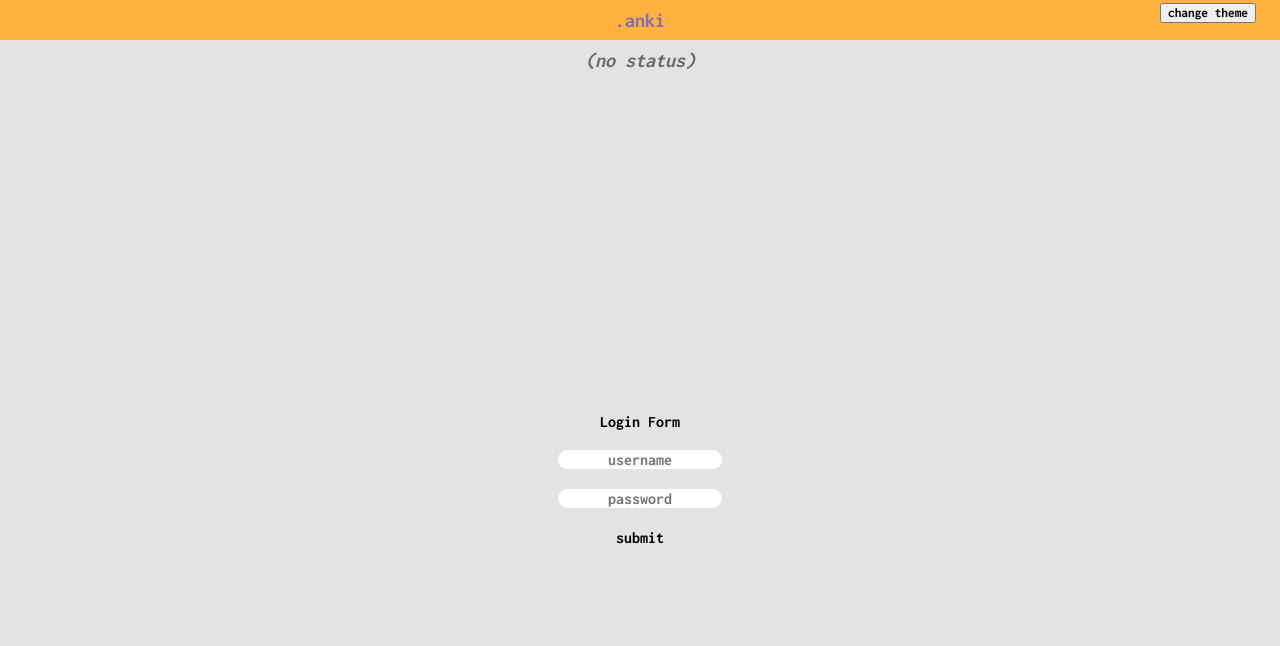
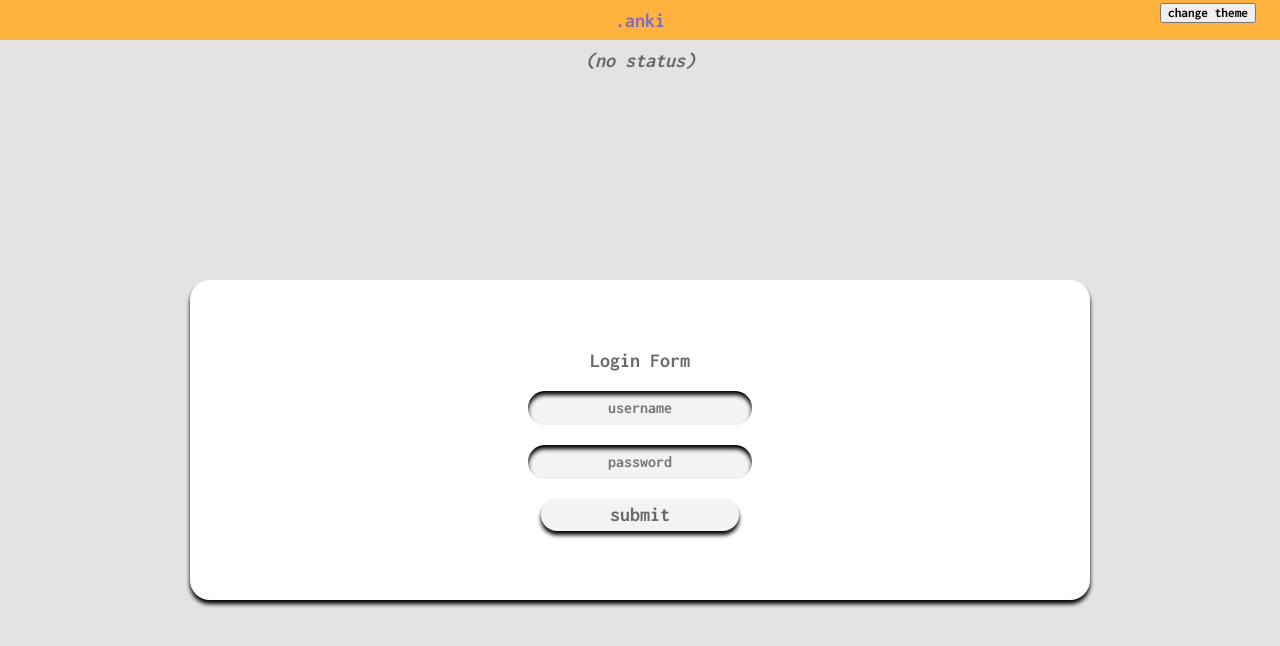
Before and after one commit to rasteeslove/anki-webapp, a React (Create React App) app in the folder anki/: page /auth/login in a window 1280 px wide. Shown: the top 646 px of the page. Built offline with nearby package versions, Linux system fonts and the light colour scheme; no server answers.

Commit message:
login form beautified

```diff
--- a/anki/src/components/AlertWindow.tsx
+++ b/anki/src/components/AlertWindow.tsx
@@ -1,9 +1,17 @@
+import React from "react";
 import { MiddleGroundPanel } from "./MiddleGroundPanel";
+import './styles/AlertWindow.scss';
 
-const AlertWindow = () => {
+interface Props {
+    children?: React.ReactNode,
+}
+
+const AlertWindow = (props: Props) => {
     return(
-        <MiddleGroundPanel>
-
+        <MiddleGroundPanel className='alert-container shadow-out-bottom'>
+            <div className='alert-main'>
+                { props.children }
+            </div>
         </MiddleGroundPanel>
     );
 };
--- a/anki/src/components/PlainInput.tsx
+++ b/anki/src/components/PlainInput.tsx
@@ -7,6 +7,9 @@ interface Props {
     width: number,
     height: number,
     value: string,
+    type?: string,
+    name?: string,
+    placeholder?: string,
     onChange: (event: React.ChangeEvent<HTMLInputElement>) => void,
     saveChanges?: (newVal: string) => void,
     isColor?: boolean,
@@ -28,6 +31,9 @@ const PlainInput = (props: Props) => {
             transform: props.isColor ? 'translate(16px)' : 'none'
         }}>
             <input className="shadow-in-top"
+                   type={props.type}
+                   name={props.name}
+                   placeholder={props.placeholder}
                    value={props.value}
                    maxLength={props.maxLength}
                    onChange={(event) => {
--- a/anki/src/components/index.tsx
+++ b/anki/src/components/index.tsx
@@ -4,3 +4,5 @@ export * from "./FadeInOut";
 export * from "./Header";
 export * from "./StatusBar";
 export * from "./MiddleGroundPanel";
+export * from "./AlertWindow";
+export * from "./PlainInput";
--- /dev/null
+++ b/anki/src/components/styles/AlertWindow.scss
@@ -0,0 +1,25 @@
+.alert-container {
+  position: absolute;
+  top: 200px;
+  bottom: 200px;
+  min-height: 240px;
+  width: 90%;
+  max-width: 900px;
+  display: flex;
+  justify-content: center;
+  align-items: center;
+  border-radius: 20px;
+  animation: fade 100ms linear;
+}
+
+.alert-main {
+  display: flex;
+  justify-content: center;
+  align-items: center;
+  flex-direction: column;
+  gap: 20px;
+  width: 90%;
+  max-width: 400px;
+  text-align: center;
+  font-size: 20px;
+}
--- a/anki/src/features/auth/components/LoginForm.tsx
+++ b/anki/src/features/auth/components/LoginForm.tsx
@@ -2,7 +2,7 @@ import React from "react";
 import { Navigate } from "react-router-dom";
 import { loginWithUsernameAndPassword, LoginCredsDTO } from "../api/login";
 import { storage } from "utils/storage";
-import { MiddleGroundPanel } from "components";
+import { AlertWindow, PlainInput, ButtonSwitch } from "components";
 import './styles/LoginForm.scss';
 
 type LoginHelperType = {
@@ -51,36 +51,21 @@ class LoginForm extends React.Component<any, LoginCredsDTO & LoginHelperType> {
 
     render() {
         return(
-            <div style={{
-                position: 'absolute',
-                display: 'flex',
-                width: '100%',
-                top: 80,
-                bottom: 0,
-                justifyContent: 'center',
-                alignItems: 'center',
-            }}>
-                <form style={{
-                    display: 'flex',
-                    justifyContent: 'center',
-                    alignItems: 'center',
-                    gap: 20,
-                    flexDirection: 'column',
-                }} onSubmit={this.handleSubmit} >
+            <AlertWindow>
+                <form className='login-form' onSubmit={this.handleSubmit} >
                     Login Form
-                    <input type='text' name='username' style={{
-                        background: '#ffffff',
-                    }} placeholder='username'
-                       onChange={this.handleUsernameChange} />
-                    <input type='password' name='password' style={{
-                        background: '#ffffff',
-                    }} placeholder='password'
-                       onChange={this.handlePasswordChange} />
-                    <input type='submit' value='submit'/>
+                    <PlainInput type='text' name='username' placeholder='username'
+                                value={''} onChange={this.handleUsernameChange}
+                                width={220} height={32} />
+                    <PlainInput type='password' name='password' placeholder='password'
+                                value={''} onChange={this.handlePasswordChange}
+                                width={220} height={32} />
+                    <ButtonSwitch text='submit' is_on={false}
+                                  width={220} height={32}/>
                 </form>
                 { this.state.loginSucceeded &&
                   <Navigate to={`/${this.state.username}`} replace={true}/> }
-            </div>
+            </AlertWindow>
         );
     }
 }
--- a/anki/src/features/auth/components/styles/LoginForm.scss
+++ b/anki/src/features/auth/components/styles/LoginForm.scss
@@ -0,0 +1,14 @@
+.login-form-container {
+  position: absolute;
+  width: 300px;
+  border-radius: 20px;
+  padding: 20px;
+}
+
+.login-form {
+  display: flex;
+  justify-content: center;
+  align-items: center;
+  gap: 20px;
+  flex-direction: column;
+}
--- a/anki/src/index.scss
+++ b/anki/src/index.scss
@@ -27,6 +27,9 @@ button {
     top: 80px;
     bottom: 0;
     width: 100%;
+    display: flex;
+    justify-content: center;
+    align-items: center;
 }
 
 @keyframes fade {
```
